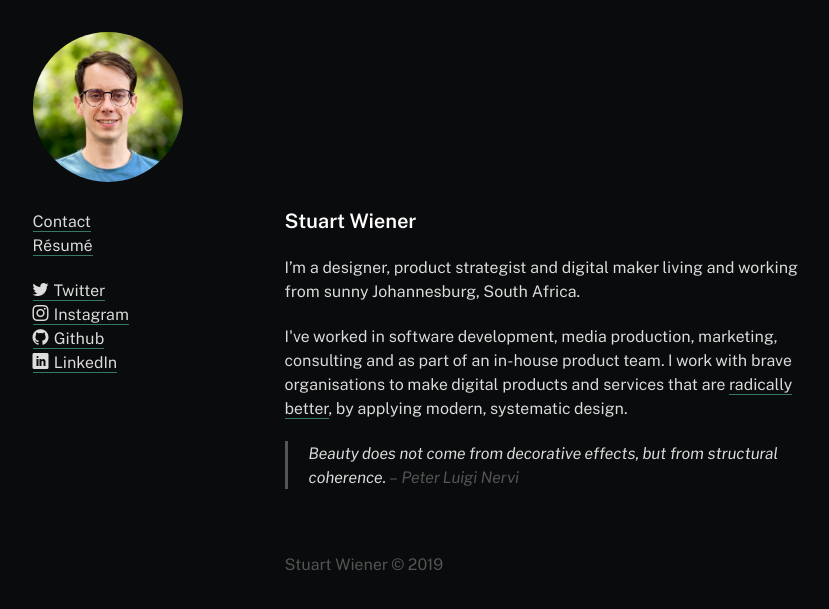
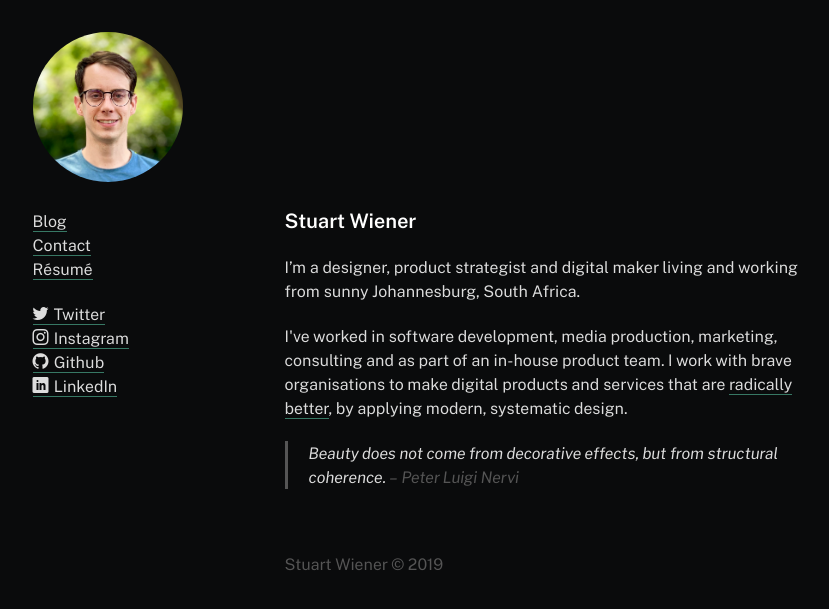
Before and after one commit to stuartwiener/stuartwiener.github.io, a Jekyll site: the page built from index.html, in a window 1280 px wide. Shown: the top 609 px of the page, without its empty margins (219-1048 px from the left). Built offline with Jekyll 4.4.1, drawn with Linux system fonts in a browser that asks for light colours; some web fonts are replaced.

Commit message:
added blog link

```diff
--- a/_includes/header.html
+++ b/_includes/header.html
@@ -6,6 +6,7 @@
       </a>
 
       <ul>
+        <li><a href="https://designand.substack.com">Blog</a></li>
         <li><a onclick="window.location.href='mailto:hello'+'@'+'stuartwiener.com';">Contact</a></li>
         <li><a href="{{ site.url }}/resume">Résumé</a></li>
       </ul>
```
